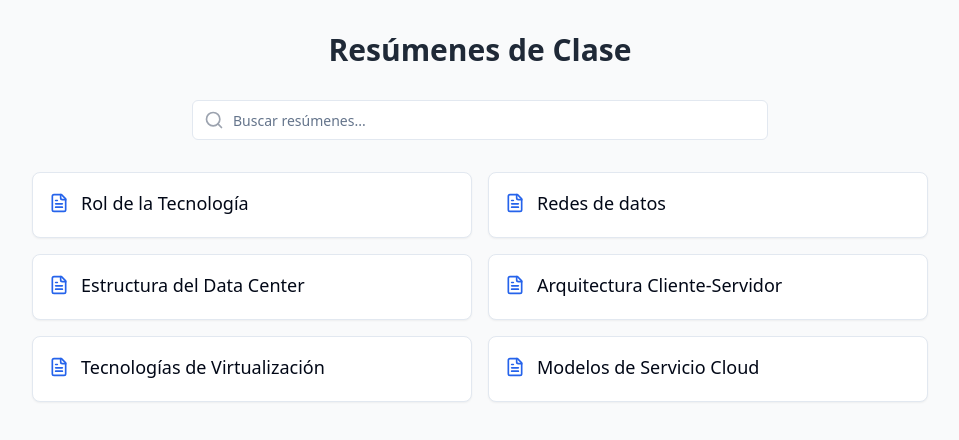
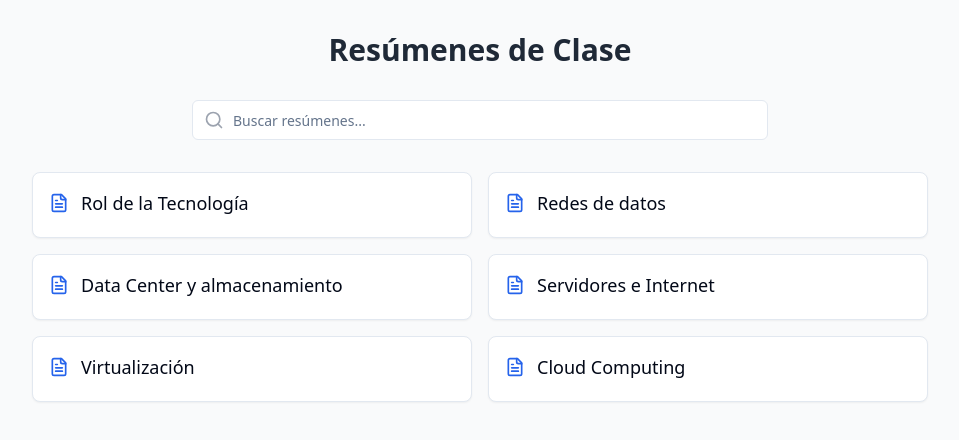
Before and after one commit to MariethaC/resumen-infratec-app, a React (Vite) app: page / in a window 1280 px wide. Shown: the top 440 px of the page, without its empty margins (160-1119 px from the left). Built offline with nearby package versions, Linux system fonts and the light colour scheme.

Commit message:
Update Index.tsx

```diff
--- a/src/pages/Index.tsx
+++ b/src/pages/Index.tsx
@@ -17,23 +17,23 @@ const summaryData: Summary[] = [
   },
   {
     id: 3,
-    title: "Estructura del Data Center",
-    url:"/imagenes/rol-tecnologia.png"
+    title: "Data Center y almacenamiento",
+    url:"/imagenes/datacenter.png"
   },
   {
     id: 4,
-    title: "Arquitectura Cliente-Servidor",
-    url:"/imagenes/rol-tecnologia.png"
+    title: "Servidores e Internet",
+    url:"/imagenes/servidores.png"
   },
   {
     id: 5,
-    title: "Tecnologías de Virtualización",
-    url:"/imagenes/rol-tecnologia.png"
+    title: "Virtualización",
+    url:"/imagenes/virtualizacion.png"
   },
   {
     id: 6,
-    title: "Modelos de Servicio Cloud",
-    url:"/imagenes/rol-tecnologia.png"
+    title: "Cloud Computing",
+    url:"/imagenes/cloud-computing.png"
   }
 ];
 
```
